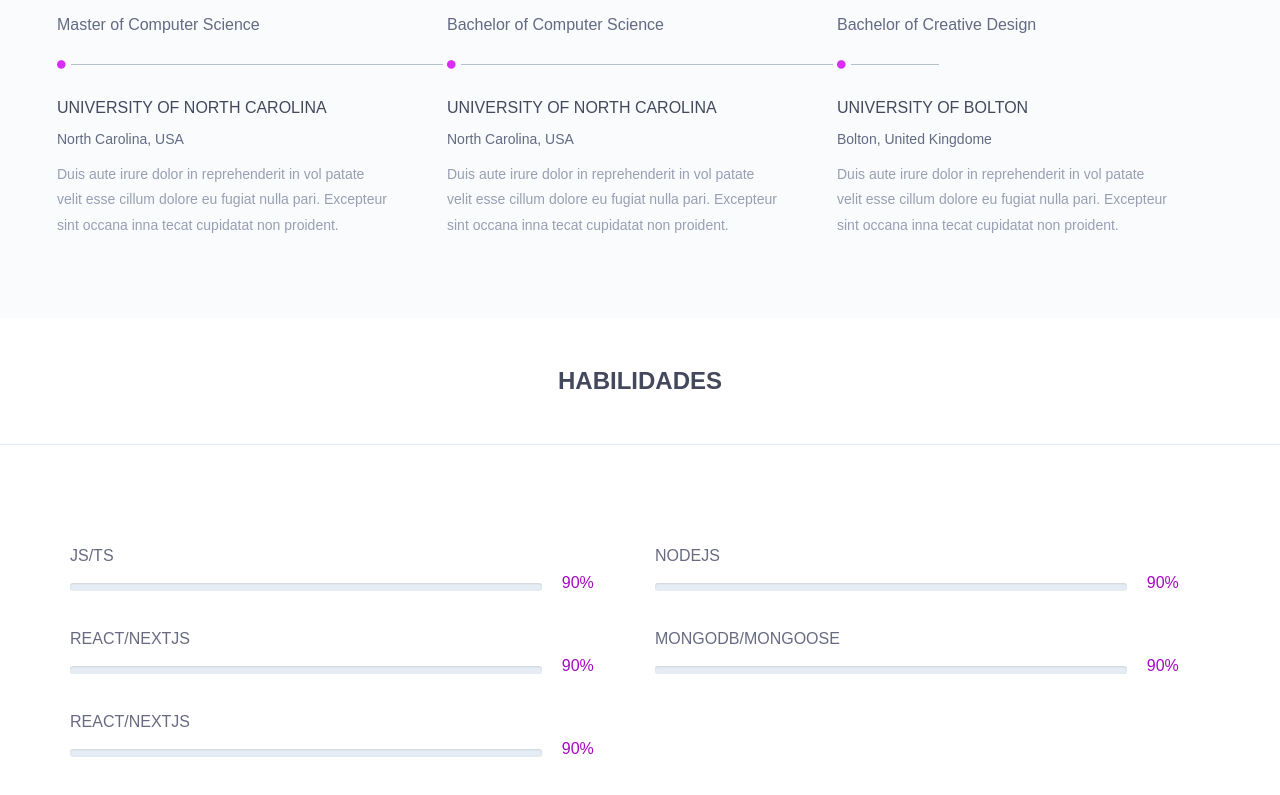
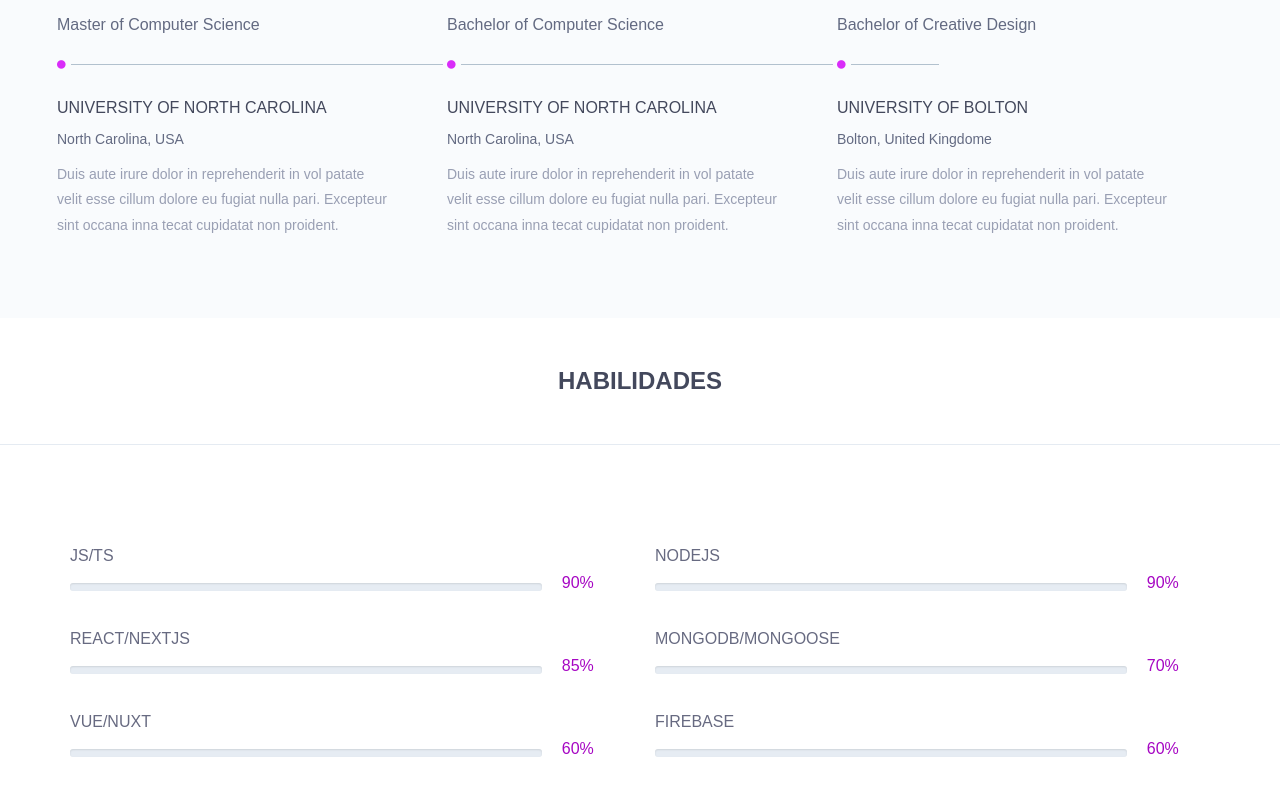
Before and after one commit to davidsdevel/davidsdevel.github.io, a Next.js app: page / in a window 1280 px wide. Shown: the part 1949-2744 px from the top of the page. Built offline with nearby package versions, Linux system fonts and the light colour scheme.

Commit message:
Updated UI

```diff
--- a/components/about.jsx
+++ b/components/about.jsx
@@ -63,7 +63,7 @@ export default function About() {
                    {
                      socialMedia.map(e => {
                       return <li key={e.url}>
-                        <a href={e.url}>
+                        <a href={e.url} target='_blank'>
                           <i className={`fa fa-${e.type}`} aria-hidden="true"></i>
                         </a>
                       </li>
--- a/components/contact.jsx
+++ b/components/contact.jsx
@@ -1,7 +1,7 @@
 export default function Contact() {
   return <section id="contact" className="contact">
       <div className="section-heading text-center">
-        <h2>contact me</h2>
+        <h2>Contáctame</h2>
       </div>
       <div className="container">
         <div className="contact-content">
@@ -51,8 +51,8 @@ export default function Contact() {
               <div className="single-contact-box">
                 <div className="contact-adress">
                   <div className="contact-add-head">
-                    <h3>browny star</h3>
-                    <p>uI/uX designer</p>
+                    <h3>David Gonzalez</h3>
+                    <p>Full-Stack Developer - LetterCMS owner</p>
                   </div>
                   <div className="contact-add-info">
                     <div className="single-contact-add-info">
@@ -71,11 +71,10 @@ export default function Contact() {
                 </div>
                 <div className="hm-foot-icon">
                   <ul>
-                    <li><a href="#"><i className="fa fa-facebook"></i></a></li>
-                    <li><a href="#"><i className="fa fa-dribbble"></i></a></li>
-                    <li><a href="#"><i className="fa fa-twitter"></i></a></li>
-                    <li><a href="#"><i className="fa fa-linkedin"></i></a></li>
-                    <li><a href="#"><i className="fa fa-instagram"></i></a></li>
+                    <li><a target='_blank' href="https://facebook.com/davidsdevel"><i className="fa fa-facebook"></i></a></li>
+                    <li><a target='_blank' href="https://twitter.com/davidsdevel"><i className="fa fa-twitter"></i></a></li>
+                    <li><a target='_blank' href="https://www.linkedin.com/in/davidsdevel"><i className="fa fa-linkedin"></i></a></li>
+                    <li><a target='_blank' href="https://instagram.com/davidsdevel"><i className="fa fa-instagram"></i></a></li>
                   </ul>
                 </div>
               </div>
--- /dev/null
+++ b/components/footer.jsx
@@ -0,0 +1,16 @@
+export default function Footer() {
+  return <footer id="footer-copyright" className="footer-copyright">
+    <div className="container">
+      <div className="hm-footer-copyright text-center">
+        <p>
+          &copy; copyright David&apos;s Devel. design and developed by <a href="https://www.themesine.com/">themesine</a>
+        </p>
+      </div>
+    </div>
+    <div id="scroll-Top">
+      <div className="return-to-top">
+        <i className="fa fa-angle-up " id="scroll-top" ></i>
+      </div>
+    </div>
+  </footer>
+}
--- a/components/nav.jsx
+++ b/components/nav.jsx
@@ -7,18 +7,16 @@ export default function Menu() {
           <button type="button" className="navbar-toggle" data-toggle="collapse" data-target="#navbar-menu">
             <i className="fa fa-bars"></i>
           </button>
-          <a className="navbar-brand" href="index.html">browny</a>
+          <a className="navbar-brand" href="/">browny</a>
         </div>
         <div className="collapse navbar-collapse menu-ui-design" id="navbar-menu">
           <ul className="nav navbar-nav navbar-right" data-in="fadeInDown" data-out="fadeOutUp">
           <li className=" smooth-menu active"></li>
-            <li className=" smooth-menu"><a href="#education">education</a></li>
-            <li className="smooth-menu"><a href="#skills">skills</a></li>
-            <li className="smooth-menu"><a href="#experience">experience</a></li>
-            <li className="smooth-menu"><a href="#profiles">profile</a></li>
-            <li className="smooth-menu"><a href="#portfolio">portfolio</a></li>
-            <li className="smooth-menu"><a href="#clients">clients</a></li>
-            <li className="smooth-menu"><a href="#contact">contact</a></li>
+            <li className=" smooth-menu"><a href="#education">Educación</a></li>
+            <li className="smooth-menu"><a href="#skills">Habilidades</a></li>
+            <li className="smooth-menu"><a href="#experience">Experiencia</a></li>
+            <li className="smooth-menu"><a href="#portfolio">Portafolio</a></li>
+            <li className="smooth-menu"><a href="#contact">Contacto</a></li>
           </ul>
         </div>
       </div>
--- a/components/skills.jsx
+++ /dev/null
@@ -1,68 +0,0 @@
-const skills = [
-  {
-    name: 'JS/TS',
-    percent: 90
-  },
-  {
-    name: 'NodeJS',
-    percent: 90
-  },
-  {
-    name: 'React/NextJS',
-    percent: 90
-  },
-  {
-    name: 'MongoDB/Mongoose',
-    percent: 90
-  },
-  {
-    name: 'React/NextJS',
-    percent: 90
-  }
-]
-
-export default function Skills() {
-  return <section id="skills" className="skills">
-        <div className="skill-content">
-          <div className="section-heading text-center">
-            <h2>Habilidades</h2>
-          </div>
-          <div className="container">
-            <div className="row">
-              <div className="col-md-6">
-                <div className="single-skill-content">
-                  {skills.filter((e, i) => (i % 2 === 0)).map(({name, percent}) => {
-                    return <div className="barWrapper" key={name}>
-                      <span className="progressText">{name}</span>
-                      <div className="single-progress-txt">
-                        <div className="progress ">
-                          <div className="progress-bar" role="progressbar" aria-valuenow={percent.toString()} aria-valuemin="10" aria-valuemax="100">
-                          </div>
-                        </div>
-                        <h3>{percent}%</h3>
-                      </div>
-                    </div>
-                  })}
-                </div>
-              </div>
-              <div className="col-md-6">
-                <div className="single-skill-content">
-                  {skills.filter((e, i) => (i % 2 === 1)).map(({name, percent}) => {
-                      return <div className="barWrapper" key={name}>
-                        <span className="progressText">{name}</span>
-                        <div className="single-progress-txt">
-                          <div className="progress ">
-                            <div className="progress-bar" role="progressbar" aria-valuenow={percent.toString()} aria-valuemin="10" aria-valuemax="100">
-                            </div>
-                          </div>
-                          <h3>{percent}%</h3>
-                        </div>
-                      </div>
-                    })}
-                </div>
-              </div>
-            </div>
-          </div>
-        </div>
-    </section>
-}
--- /dev/null
+++ b/components/skills/index.jsx
@@ -0,0 +1,52 @@
+import Card from './skillCard';
+
+const skills = [
+  {
+    name: 'JS/TS',
+    percent: 90
+  },
+  {
+    name: 'NodeJS',
+    percent: 90
+  },
+  {
+    name: 'React/NextJS',
+    percent: 85
+  },
+  {
+    name: 'MongoDB/Mongoose',
+    percent: 70
+  },
+  {
+    name: 'Vue/Nuxt',
+    percent: 60
+  },
+  {
+    name: 'Firebase',
+    percent: 60
+  }
+]
+
+export default function Skills() {
+  return <section id="skills" className="skills">
+        <div className="skill-content">
+          <div className="section-heading text-center">
+            <h2>Habilidades</h2>
+          </div>
+          <div className="container">
+            <div className="row">
+              <div className="col-md-6">
+                <div className="single-skill-content">
+                  {skills.filter((e, i) => (i % 2 === 0)).map(({name, percent}) => <Card name={name} percent={percent} key={name}/>)}
+                </div>
+              </div>
+              <div className="col-md-6">
+                <div className="single-skill-content">
+                  {skills.filter((e, i) => (i % 2 === 1)).map(({name, percent}) => <Card name={name} percent={percent} key={name}/>)}
+                </div>
+              </div>
+            </div>
+          </div>
+        </div>
+    </section>
+}
--- /dev/null
+++ b/components/skills/skillCard.jsx
@@ -0,0 +1,12 @@
+export default function SkillCard({name, percent}) {
+  return <div className="barWrapper" key={name}>
+    <span className="progressText">{name}</span>
+    <div className="single-progress-txt">
+      <div className="progress ">
+        <div className="progress-bar" role="progressbar" aria-valuenow={percent.toString()} aria-valuemin="10" aria-valuemax="100">
+        </div>
+      </div>
+      <h3>{percent}%</h3>
+    </div>
+  </div>
+}
--- a/pages/index.jsx
+++ b/pages/index.jsx
@@ -5,9 +5,10 @@ import Education from '../components/education';
 import Experience from '../components/experience';
 import Header from '../components/header';
 import Nav from '../components/nav';
-import Skills from '../components/skills';
+import Skills from '../components/skills/index';
 import Portfolio from '../components/portfolio';
 import Contact from '../components/contact';
+import Footer from '../components/footer';
 
 export default function Home() {
   return (
@@ -25,6 +26,7 @@ export default function Home() {
       <Experience/>
       <Portfolio/>
       <Contact/>
+      <Footer/>
     </div>
   )
 }
```
